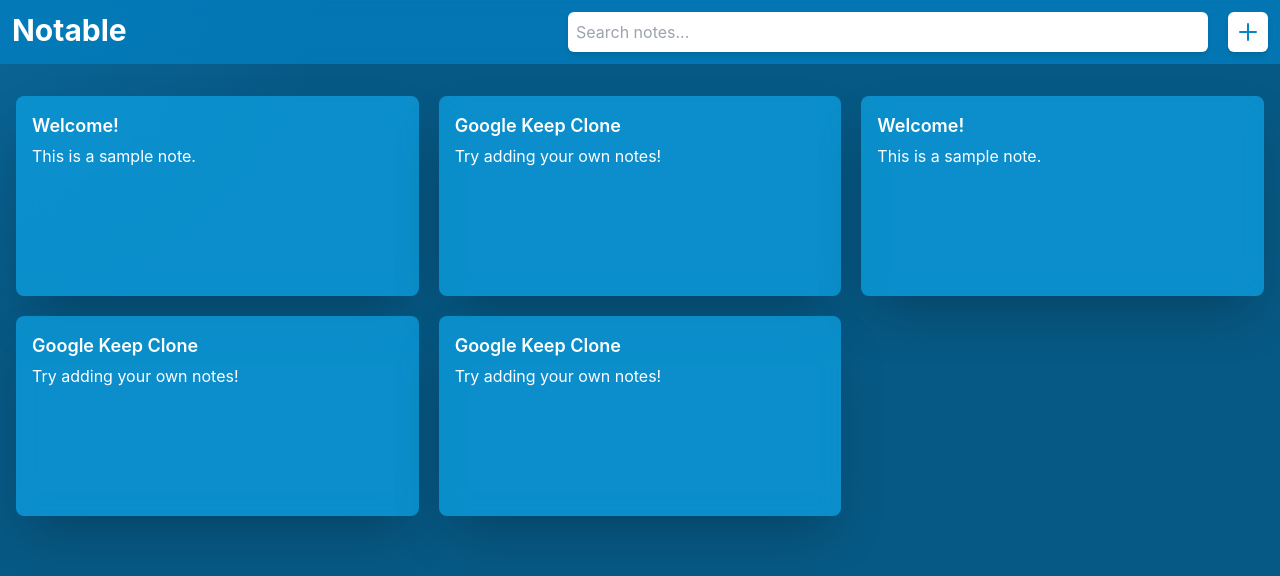
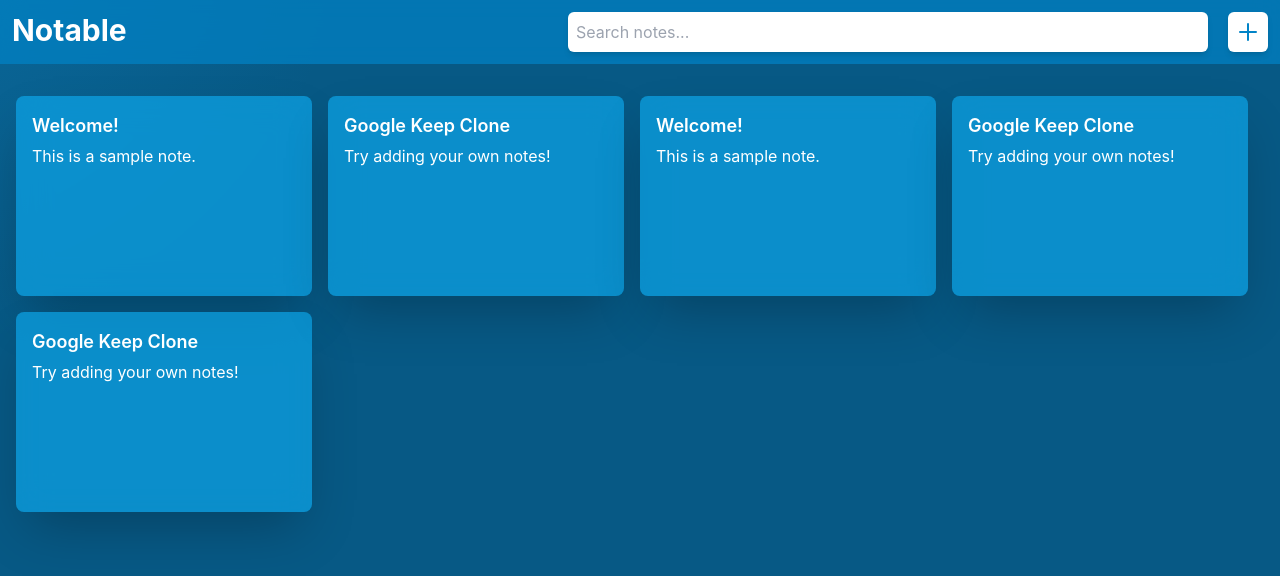
Before and after one commit to AlainAmbrose/Notable, a Next.js app: page / in a window 1280 px wide. Shown: the top 576 px of the page. Built offline with nearby package versions, Linux system fonts and the light colour scheme.

Commit message:
modified masonry to dynamically add new notes

```diff
--- a/components/NewNotePopup.js
+++ b/components/NewNotePopup.js
@@ -7,12 +7,14 @@
   setNotes,
   newNoteIsVisible,
   setNewNoteIsVisible,
+  setIsMasonryReady,
 }) => {
   const [inputTitle, setInputTitle] = useState("");
   const [inputContent, setInputContent] = useState("");
 
   const addNote = () => {
     if (inputTitle.trim() || inputContent.trim()) {
+      setIsMasonryReady(false);
       setNotes([
         ...notes,
         {
@@ -51,7 +53,7 @@
       onClick={handleOverlayClick}
     >
       <div
-        className="bg-sky-500 w-[60vh] min-h-[25vh] p-5 rounded-lg shadow-md scale-95 transition-transform duration-150 ease-in opacity-85 overflow-scroll scrollbar-hide"
+        className="bg-sky-500 w-[60vh] min-h-[25vh] p-5 rounded-lg shadow-md scale-95 transition-transform duration-150 ease-in overflow-scroll scrollbar-hide"
         onClick={(e) => e.stopPropagation()}
       >
         <input
--- a/components/StickyNote.js
+++ b/components/StickyNote.js
@@ -1,6 +1,6 @@
 const StickyNote = ({ title, content }) => {
   return (
-    <div className="bg-sky-500  bg-opacity-70 backdrop-blur-lg min-h-[25vh] rounded-lg shadow-2xl mb-5 p-4 break-words transition-transform duration-150 ease-in transform hover:scale-105">
+    <div className="bg-sky-500  bg-opacity-70 backdrop-blur-lg min-h-[25vh] rounded-lg shadow-2xl p-4 break-words transition-transform duration-150 ease-in transform hover:scale-105">
       <h2 className="text-lg text-white font-semibold mb-1">{title}</h2>
       <p className="text-white">{content}</p>
     </div>
--- a/package.json
+++ b/package.json
@@ -6,12 +6,17 @@
     "start": "next start"
   },
   "dependencies": {
+    "@emotion/react": "^11.14.0",
+    "@emotion/styled": "^11.14.0",
+    "@mui/lab": "^6.0.0-beta.27",
+    "@mui/material": "^6.4.4",
     "autoprefixer": "^10.4.20",
     "clsx": "^2.1.1",
     "next": "latest",
     "postcss": "^8.5.0",
     "react": "18.2.0",
     "react-dom": "18.2.0",
+    "react-masonry-component": "^6.3.0",
     "react-masonry-css": "^1.0.16",
     "tailwindcss": "^3.4.17"
   },
--- a/pages/index.js
+++ b/pages/index.js
@@ -1,8 +1,8 @@
 import Head from "next/head";
 import StickyNote from "../components/StickyNote";
-import { useState } from "react";
+import { useState, useEffect } from "react";
 import NewNotePopup from "../components/NewNotePopup.js";
-import Masonry from "react-masonry-css";
+import Masonry from "@mui/lab/Masonry";
 import SearchBar from "../components/SearchBar";
 
 const breakpointColumnsObj = {
@@ -36,6 +36,16 @@
   const [searchQuery, setSearchQuery] = useState("");
   const [mousePos, setMousePos] = useState({ x: -100, y: -100 });
   const [newNoteIsVisible, setNewNoteIsVisible] = useState(false);
+  const [isMasonryReady, setIsMasonryReady] = useState(false);
+
+  useEffect(() => {
+    // Delay rendering to avoid flickering effect
+    const timer = setTimeout(() => {
+      setIsMasonryReady(true);
+    }, 50); // 50ms delay to allow layout shift
+    console.log("Notes changed");
+    return () => clearTimeout(timer);
+  }, [notes]); // Runs whenever notes change
 
   return (
     <>
@@ -95,18 +105,18 @@
             notes={notes}
             newNoteIsVisible={newNoteIsVisible}
             setNewNoteIsVisible={setNewNoteIsVisible}
+            setIsMasonryReady={setIsMasonryReady}
           />
-          <Masonry
-            breakpointCols={breakpointColumnsObj}
-            className="flex animate-slide-fade gap-5"
-            columnClassName=""
-          >
+          <Masonry columns={4} spacing={2}>
             {notes.map((note) => (
-              <StickyNote
+              <div
                 key={note.id}
-                title={note.title}
-                content={note.content}
-              />
+                style={{
+                  opacity: isMasonryReady ? 1 : 0,
+                }}
+              >
+                <StickyNote title={note.title} content={note.content} />
+              </div>
             ))}
           </Masonry>
         </div>
```
Also changed, not shown: 1 other file (tests, documents, lock files or other folders).
